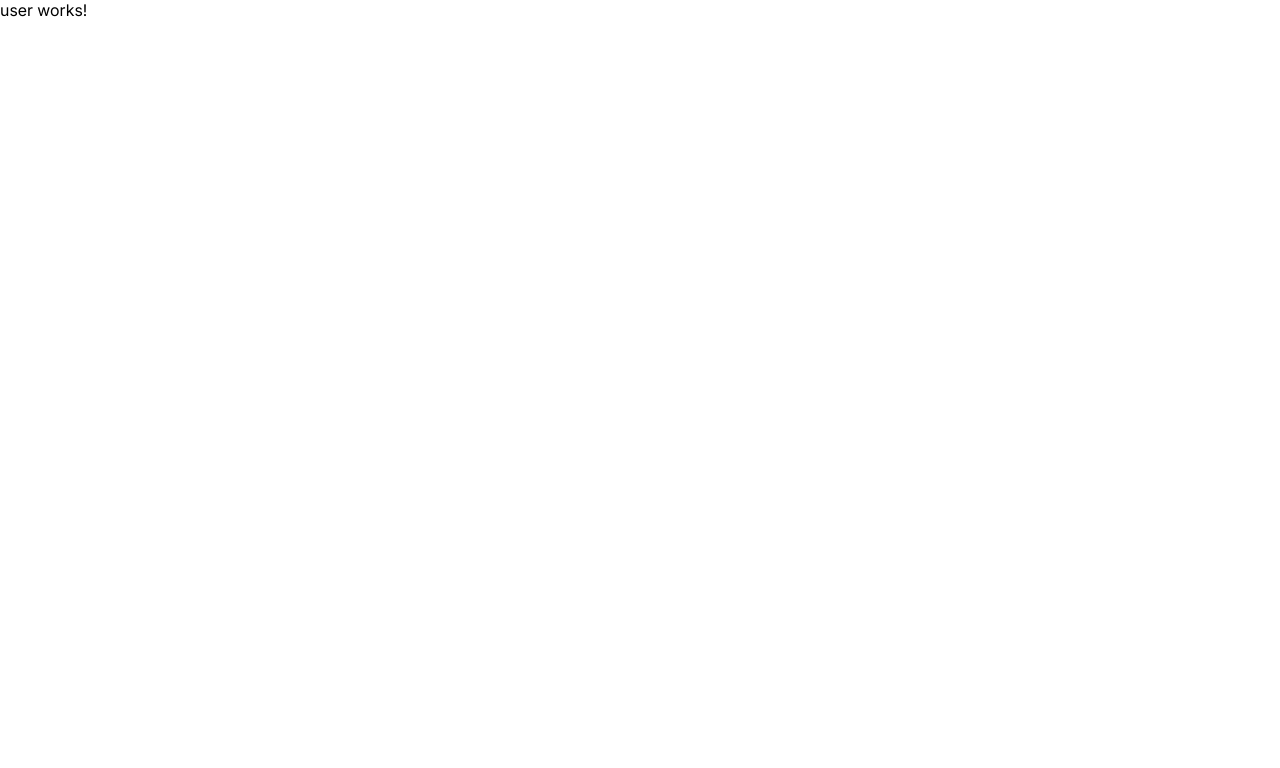
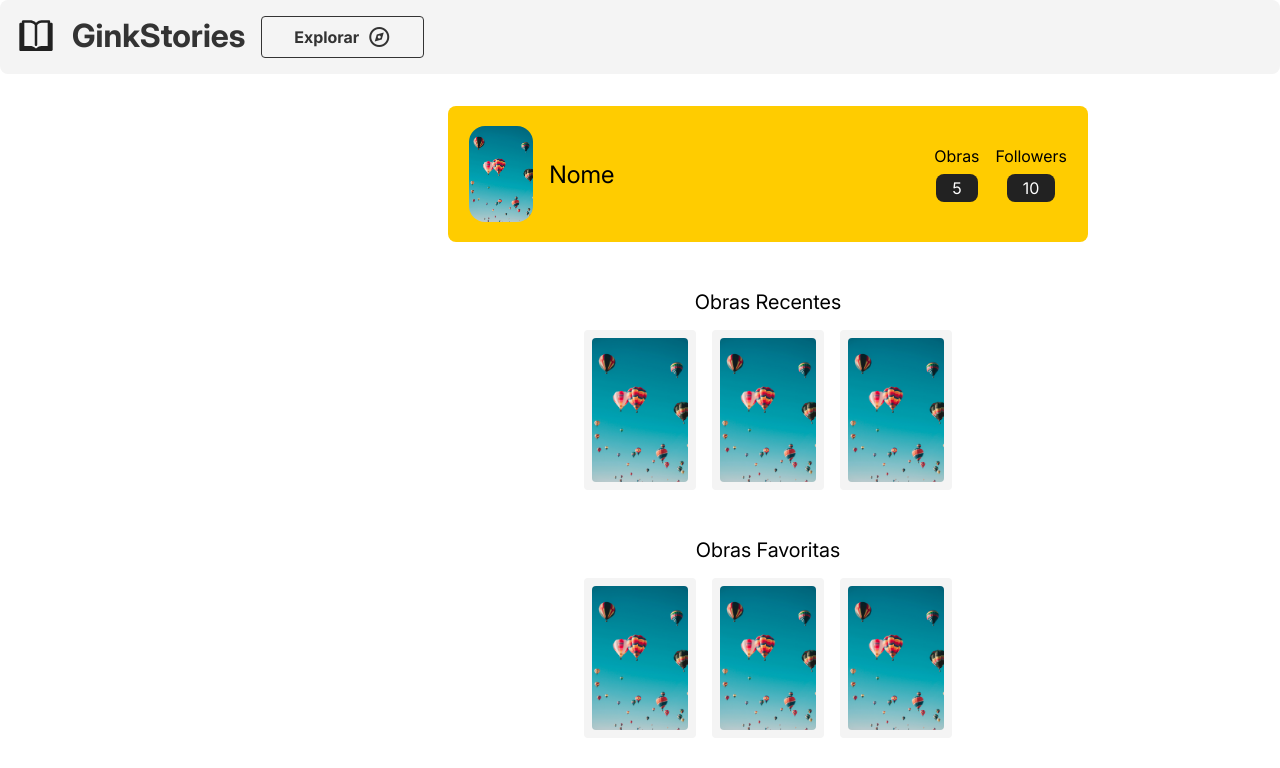
Before and after one commit to leosfreitass/GinkStories, an Angular app in the folder frontend/: page /user in a window 1280 px wide. Shown: the top 768 px of the page. Built offline with nearby package versions, Linux system fonts and the light colour scheme.

Commit message:
user page done

```diff
--- a/frontend/src/app/pages/user/user.component.html
+++ b/frontend/src/app/pages/user/user.component.html
@@ -1 +1,53 @@
-<p>user works!</p>
+<app-header></app-header>
+
+<main>
+  <div class="user">
+    <div class="user-who">
+      <img src="assets/image_test_feed_1.jpg">
+      <p>Nome</p>
+    </div>
+    <div class="user-informations">
+      <div class="users-content">
+        <a>Obras</a>
+        <p>5</p>
+      </div>
+      <div class="users-content">
+        <a>Followers</a>
+        <p>10</p>
+      </div>
+    </div>
+  </div>
+
+  <div class="works">
+    <p>Obras Recentes</p>
+    <div class="works-container">
+      <div class="works-content">
+        <img src="assets/image_test_feed_1.jpg">
+      </div>
+      <div class="works-content">
+        <img src="assets/image_test_feed_1.jpg">
+      </div>
+      <div class="works-content">
+        <img src="assets/image_test_feed_1.jpg">
+      </div>
+    </div>
+
+
+  </div>
+
+  <div class="works">
+    <p>Obras Favoritas</p>
+
+    <div class="works-container">
+      <div class="works-content">
+        <img src="assets/image_test_feed_1.jpg">
+      </div>
+      <div class="works-content">
+        <img src="assets/image_test_feed_1.jpg">
+      </div>
+      <div class="works-content">
+        <img src="assets/image_test_feed_1.jpg">
+      </div>
+    </div>
+  </div>
+</main>
--- a/frontend/src/app/pages/user/user.component.scss
+++ b/frontend/src/app/pages/user/user.component.scss
@@ -0,0 +1,85 @@
+main{
+  display: flex;
+  flex-direction: column;
+  margin-top: 2rem;
+  max-width: 40rem;
+  margin-left: 35%;
+
+  .user{
+    display: flex;
+    justify-content: center;
+    gap: 20rem;
+    background: #FFCC00;
+    border-radius: 0.5rem;
+    align-items: center;
+
+    .user-who{
+      display: flex;
+      gap: 1rem;
+      margin: 1rem 0;
+      text-align: center;
+      align-items: center;
+
+      img{
+        max-width: 4rem;
+        border-radius: 1rem;
+      }
+
+      p{
+        font-size: 1.5rem;
+      }
+    }
+    .user-informations{
+      margin: 2.5rem 0;
+      display: flex;
+      gap: 1rem;
+      text-align: center;
+      font-size: 1rem;
+
+      p{
+        color: #ffff;
+        margin-top: 0.5rem;
+        background: #222222;
+        padding: 0.25rem 1rem;
+        border-radius: 0.5rem;
+
+      }
+      .users-content{
+        display: flex;
+        flex-direction: column;
+        align-items: center;
+      }
+    }
+  }
+
+  .works {
+    margin-top: 3rem;
+    display: flex;
+    flex-direction: column;
+    gap: 1rem;
+
+    p{
+     text-align: center;
+     font-size: 1.25rem;
+    }
+
+    .works-container {
+      display: flex;
+      gap: 1rem;
+      justify-content: center;
+    }
+
+    .works-content {
+      background: #f4f4f4;
+      justify-content: center;
+      padding: 0.50rem;
+      display: flex;
+      border-radius: 0.25rem;
+
+      img {
+        max-width: 6rem;
+        border-radius: 0.25rem;
+      }
+    }
+  }
+}
--- a/frontend/src/app/pages/user/user.component.ts
+++ b/frontend/src/app/pages/user/user.component.ts
@@ -1,8 +1,11 @@
 import { Component } from '@angular/core';
+import {HeaderComponent} from "../../components/header/header.component";
 
 @Component({
   selector: 'app-user',
-  imports: [],
+  imports: [
+    HeaderComponent
+  ],
   templateUrl: './user.component.html',
   styleUrl: './user.component.scss'
 })
```
